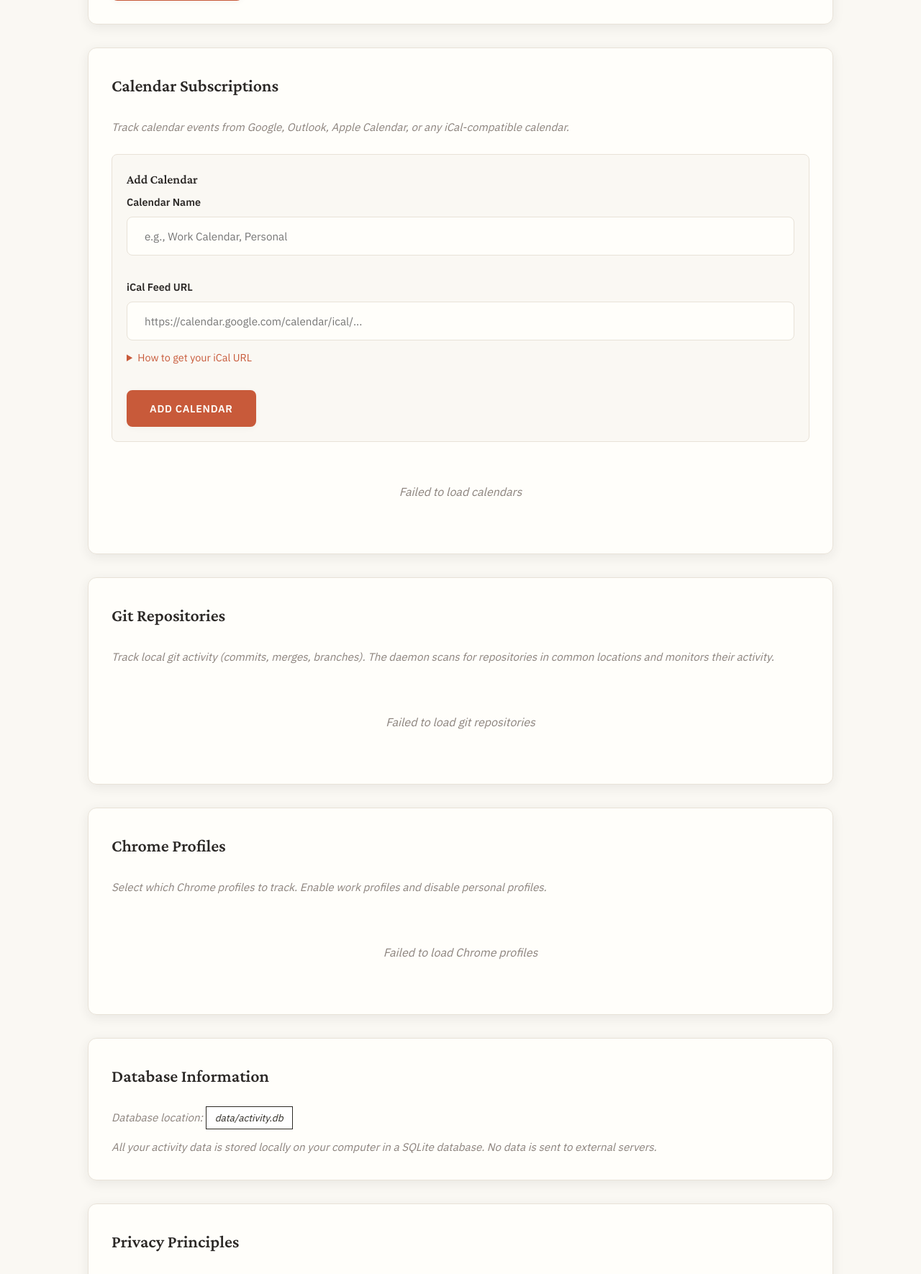
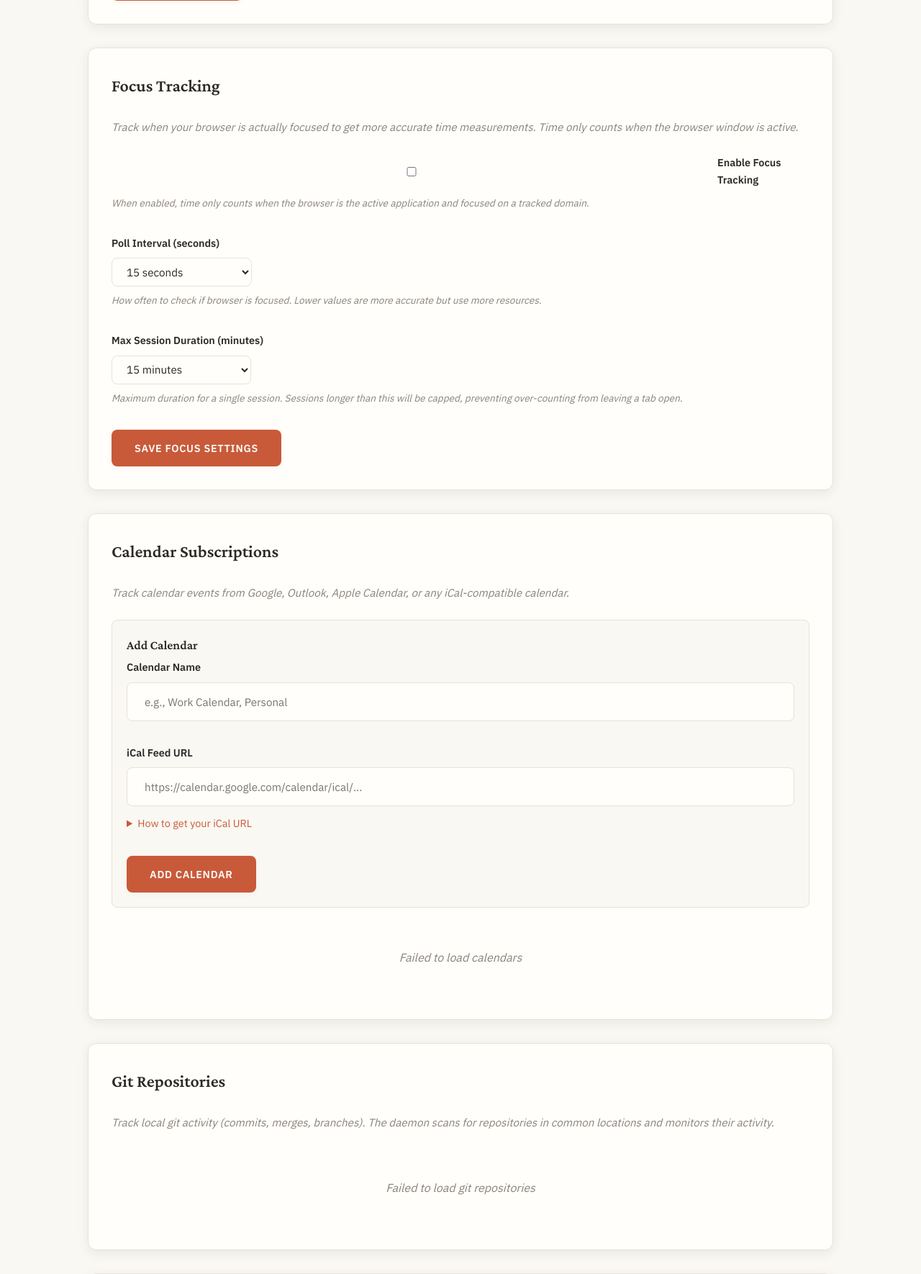
Before and after one commit to svale/time-tracker, a Node server app: template server/views/settings.njk in a window 1280 px wide. Shown: the part 945-2715 px from the top of the page at 72% size. Run offline with Node 20, Linux system fonts and the light colour scheme; the template is opened without the code that fills it, so the values that code supplies are empty; some libraries are stand-ins or nearby versions.

Commit message:
feat: Add focus-aware browser time tracking (Phase 2)
Implement focus tracking to fix over-counting when browser tabs are left
open but not actively used. Time now only counts when the browser is the
frontmost application AND focused on the tracked domain.

Key changes:
- New focus-tracker module polls browser focus state via osascript
- Focus samples recorded every 30s (configurable) to track active time
- Session duration calculated from matching focus samples
- Max session cap (30min default) prevents runaway sessions
- Settings UI for enabling/configuring focus tracking
- Automatic cleanup of focus samples older than 7 days

Co-Authored-By: Claude Opus 4.5 <noreply@anthropic.com>

```diff
--- a/database/config-schema.sql
+++ b/database/config-schema.sql
@@ -132,6 +132,11 @@ CREATE INDEX IF NOT EXISTS idx_git_repositories_project ON git_repositories(proj
 INSERT OR IGNORE INTO settings (key, value) VALUES ('git_scan_interval_minutes', '5');
 INSERT OR IGNORE INTO settings (key, value) VALUES ('git_scan_enabled', 'true');
 
+-- Focus tracking settings
+INSERT OR IGNORE INTO settings (key, value) VALUES ('focus_tracking_enabled', 'true');
+INSERT OR IGNORE INTO settings (key, value) VALUES ('focus_poll_interval_seconds', '30');
+INSERT OR IGNORE INTO settings (key, value) VALUES ('max_session_duration_minutes', '30');
+
 -- Migration tracking for config database
 CREATE TABLE IF NOT EXISTS config_schema_migrations (
     version INTEGER PRIMARY KEY,
--- a/database/schema.sql
+++ b/database/schema.sql
@@ -49,3 +49,16 @@ CREATE TABLE IF NOT EXISTS schema_migrations (
     version INTEGER PRIMARY KEY,
     applied_at INTEGER DEFAULT (strftime('%s', 'now') * 1000)
 );
+
+-- Focus samples table for tracking browser focus state
+CREATE TABLE IF NOT EXISTS focus_samples (
+    id INTEGER PRIMARY KEY AUTOINCREMENT,
+    timestamp INTEGER NOT NULL,        -- When sample was taken (ms)
+    app_name TEXT,                     -- Frontmost app name
+    browser TEXT,                      -- 'Chrome', 'Safari', or null
+    domain TEXT,                       -- Domain of active tab (if browser focused)
+    created_at INTEGER DEFAULT (strftime('%s', 'now') * 1000)
+);
+
+CREATE INDEX IF NOT EXISTS idx_focus_timestamp ON focus_samples(timestamp);
+CREATE INDEX IF NOT EXISTS idx_focus_domain ON focus_samples(domain);
--- a/server/views/settings.njk
+++ b/server/views/settings.njk
@@ -51,6 +51,58 @@
                         <div class="settings-form-actions">
                             <button type="submit">Save Settings</button>
                             <div id="save-message" class="settings-message"></div>
+                        </div>
+                    </form>
+                </div>
+
+                <!-- Focus Tracking Settings -->
+                <div class="activities-container settings-form-section">
+                    <h3 class="settings-form-title">
+                        Focus Tracking
+                    </h3>
+                    <p class="section-description mb-3">
+                        Track when your browser is actually focused to get more accurate time measurements. Time only counts when the browser window is active.
+                    </p>
+                    <form id="focus-settings-form">
+                        <div class="form-group">
+                            <label style="display: flex; align-items: center; cursor: pointer;">
+                                <input type="checkbox"
+                                       id="focus_tracking_enabled"
+                                       style="margin-right: 8px;">
+                                Enable Focus Tracking
+                            </label>
+                            <p class="settings-form-help">
+                                When enabled, time only counts when the browser is the active application and focused on a tracked domain.
+                            </p>
+                        </div>
+
+                        <div class="form-group">
+                            <label for="focus_poll_interval">Poll Interval (seconds)</label>
+                            <select id="focus_poll_interval" style="width: auto; padding: 8px 16px;">
+                                <option value="15">15 seconds</option>
+                                <option value="30">30 seconds (default)</option>
+                                <option value="60">60 seconds</option>
+                            </select>
+                            <p class="settings-form-help">
+                                How often to check if browser is focused. Lower values are more accurate but use more resources.
+                            </p>
+                        </div>
+
+                        <div class="form-group">
+                            <label for="max_session_duration">Max Session Duration (minutes)</label>
+                            <select id="max_session_duration" style="width: auto; padding: 8px 16px;">
+                                <option value="15">15 minutes</option>
+                                <option value="30">30 minutes (default)</option>
+                                <option value="60">60 minutes</option>
+                            </select>
+                            <p class="settings-form-help">
+                                Maximum duration for a single session. Sessions longer than this will be capped, preventing over-counting from leaving a tab open.
+                            </p>
+                        </div>
+
+                        <div class="settings-form-actions">
+                            <button type="submit">Save Focus Settings</button>
+                            <div id="focus-save-message" class="settings-message"></div>
                         </div>
                     </form>
                 </div>
@@ -272,6 +324,61 @@
 
         // Load settings on page load
         loadSettings();
+
+        // ===================================
+        // Focus Tracking Settings
+        // ===================================
+
+        // Load focus settings
+        async function loadFocusSettings() {
+            try {
+                const response = await fetch('/api/settings/focus');
+                const settings = await response.json();
+
+                document.getElementById('focus_tracking_enabled').checked = settings.focus_tracking_enabled;
+                document.getElementById('focus_poll_interval').value = settings.focus_poll_interval_seconds || 30;
+                document.getElementById('max_session_duration').value = settings.max_session_duration_minutes || 30;
+            } catch (error) {
+                console.error('Error loading focus settings:', error);
+            }
+        }
+
+        // Save focus settings
+        document.getElementById('focus-settings-form').addEventListener('submit', async function(e) {
+            e.preventDefault();
+
+            const formData = {
+                focus_tracking_enabled: document.getElementById('focus_tracking_enabled').checked,
+                focus_poll_interval_seconds: parseInt(document.getElementById('focus_poll_interval').value),
+                max_session_duration_minutes: parseInt(document.getElementById('max_session_duration').value)
+            };
+
+            try {
+                const response = await fetch('/api/settings/focus', {
+                    method: 'PUT',
+                    headers: {
+                        'Content-Type': 'application/json'
+                    },
+                    body: JSON.stringify(formData)
+                });
+
+                if (response.ok) {
+                    const messageEl = document.getElementById('focus-save-message');
+                    messageEl.textContent = '✓ Focus settings saved! Restart daemon to apply changes.';
+                    setTimeout(() => {
+                        messageEl.textContent = '';
+                    }, 5000);
+                } else {
+                    alert('Failed to save focus settings');
+                }
+            } catch (error) {
+                console.error('Error saving focus settings:', error);
+                alert('Failed to save focus settings');
+            }
+        });
+
+        // Load focus settings on page load
+        loadFocusSettings();
 
         // ===================================
         // Calendar Subscription Management
```
Also changed, not shown: daemon/focus-tracker.js (added, +183 -0 lines), daemon/index.js (+40 -0 lines), daemon/tracker.js (+64 -5 lines), server/routes/api.js (+46 -0 lines).
